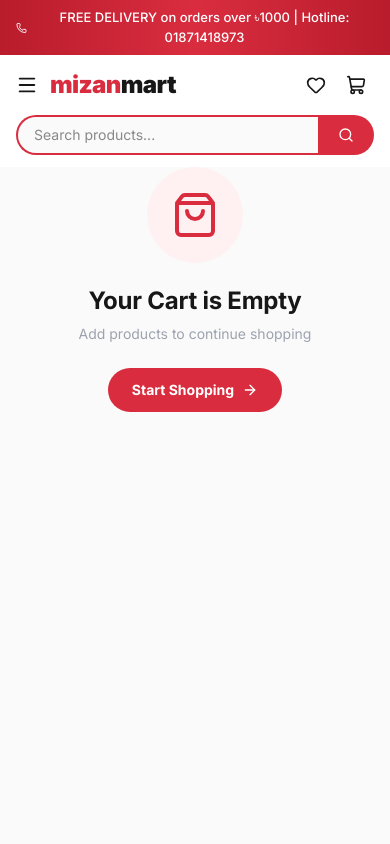
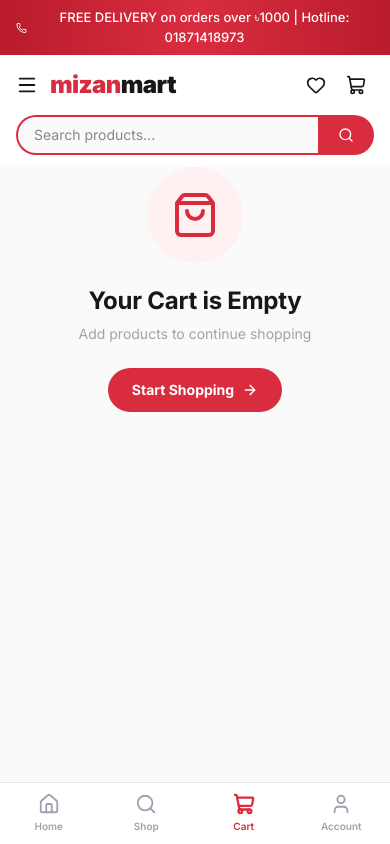
Before and after one commit to mizangitbuh/mizanmart, a Next.js app: page /cart in a window 390 px wide. Shown: the top 844 px of the page. Built offline with nearby package versions, Linux system fonts and the light colour scheme.

Commit message:
Phase 8: Mobile polish - bottom nav, responsive fixes, reusable modal

```diff
--- a/src/app/(public)/layout.tsx
+++ b/src/app/(public)/layout.tsx
@@ -1,12 +1,14 @@
 import { Navbar } from '@/components/layout/Navbar'
 import { Footer } from '@/components/layout/Footer'
+import { MobileBottomNav } from '@/components/layout/MobileBottomNav'
 
 export default function PublicLayout({ children }: { children: React.ReactNode }) {
   return (
-    <div className="min-h-screen flex flex-col bg-gray-50 dark:bg-gray-950">
+    <div className="min-h-screen flex flex-col" style={{ background: 'var(--color-background)' }}>
       <Navbar />
-      <main className="flex-1">{children}</main>
+      <main className="flex-1 pb-16 md:pb-0">{children}</main>
       <Footer />
+      <MobileBottomNav />
     </div>
   )
 }
--- /dev/null
+++ b/src/components/layout/MobileBottomNav.tsx
@@ -0,0 +1,73 @@
+'use client'
+
+import Link from 'next/link'
+import { usePathname } from 'next/navigation'
+import { Home, Search, ShoppingCart, User } from 'lucide-react'
+import { useCartStore } from '@/stores/cart'
+
+const navItems = [
+  { href: '/', label: 'Home', icon: Home },
+  { href: '/products', label: 'Shop', icon: Search },
+  { href: '/cart', label: 'Cart', icon: ShoppingCart },
+  { href: '/account', label: 'Account', icon: User },
+]
+
+export function MobileBottomNav() {
+  const pathname = usePathname()
+  const itemCount = useCartStore((state) =>
+    state.items.reduce((s, i) => s + i.quantity, 0)
+  )
+
+  const isActive = (href: string) => {
+    if (href === '/') return pathname === '/'
+    return pathname.startsWith(href)
+  }
+
+  return (
+    <nav
+      className="fixed bottom-0 left-0 right-0 z-40 md:hidden"
+      style={{
+        background: 'var(--color-surface)',
+        borderTop: '1px solid var(--color-border)',
+        paddingBottom: 'env(safe-area-inset-bottom)',
+      }}
+    >
+      <div className="grid grid-cols-4">
+        {navItems.map((item) => {
+          const Icon = item.icon
+          const active = isActive(item.href)
+          const isCart = item.href === '/cart'
+
+          return (
+            <Link
+              key={item.href}
+              href={item.href}
+              className="flex flex-col items-center justify-center gap-1 py-2.5 transition-colors relative"
+              style={{
+                color: active ? 'var(--color-primary)' : 'var(--color-text-muted)',
+              }}
+            >
+              <div className="relative">
+                <Icon size={22} strokeWidth={active ? 2.5 : 2} />
+                {isCart && itemCount > 0 && (
+                  <span
+                    className="absolute -top-1.5 -right-2 min-w-[18px] h-[18px] px-1 rounded-full flex items-center justify-center text-white text-[10px] font-bold"
+                    style={{ background: 'var(--color-primary)' }}
+                  >
+                    {itemCount > 99 ? '99+' : itemCount}
+                  </span>
+                )}
+              </div>
+              <span
+                className="text-[10px] font-semibold"
+                style={{ color: active ? 'var(--color-primary)' : 'var(--color-text-muted)' }}
+              >
+                {item.label}
+              </span>
+            </Link>
+          )
+        })}
+      </div>
+    </nav>
+  )
+}
--- /dev/null
+++ b/src/components/ui/Modal.tsx
@@ -0,0 +1,89 @@
+'use client'
+
+import { X } from 'lucide-react'
+import { useEffect } from 'react'
+
+interface Props {
+  isOpen: boolean
+  onClose: () => void
+  title?: string
+  children: React.ReactNode
+  maxWidth?: 'sm' | 'md' | 'lg' | 'xl' | '2xl'
+  fullScreenMobile?: boolean
+}
+
+const widthClasses = {
+  sm: 'max-w-sm',
+  md: 'max-w-md',
+  lg: 'max-w-lg',
+  xl: 'max-w-xl',
+  '2xl': 'max-w-2xl',
+}
+
+export function Modal({
+  isOpen,
+  onClose,
+  title,
+  children,
+  maxWidth = 'md',
+  fullScreenMobile = false,
+}: Props) {
+  // Esc key to close
+  useEffect(() => {
+    const handleKey = (e: KeyboardEvent) => {
+      if (e.key === 'Escape' && isOpen) onClose()
+    }
+    document.addEventListener('keydown', handleKey)
+    return () => document.removeEventListener('keydown', handleKey)
+  }, [isOpen, onClose])
+
+  // Prevent body scroll when open
+  useEffect(() => {
+    if (isOpen) {
+      document.body.style.overflow = 'hidden'
+    } else {
+      document.body.style.overflow = ''
+    }
+    return () => {
+      document.body.style.overflow = ''
+    }
+  }, [isOpen])
+
+  if (!isOpen) return null
+
+  return (
+    <div
+      className="fixed inset-0 z-50 flex items-center justify-center p-4 md:p-6"
+      style={{ background: 'rgba(0,0,0,0.6)' }}
+      onClick={onClose}
+    >
+      <div
+        className={`w-full ${widthClasses[maxWidth]} rounded-[var(--radius-lg)] border overflow-hidden ${
+          fullScreenMobile ? 'max-h-full md:max-h-[85vh]' : 'max-h-[90vh]'
+        } flex flex-col`}
+        style={{ background: 'var(--color-surface)', borderColor: 'var(--color-border)' }}
+        onClick={(e) => e.stopPropagation()}
+      >
+        {title && (
+          <div
+            className="flex items-center justify-between p-4 md:p-5 border-b flex-shrink-0"
+            style={{ borderColor: 'var(--color-border)' }}
+          >
+            <h2 className="font-black text-base md:text-lg" style={{ color: 'var(--color-text)' }}>
+              {title}
+            </h2>
+            <button
+              onClick={onClose}
+              className="p-1.5 rounded-[var(--radius-md)] hover:bg-[var(--color-surface-hover)]"
+              style={{ color: 'var(--color-text-muted)' }}
+              aria-label="Close"
+            >
+              <X size={18} />
+            </button>
+          </div>
+        )}
+        <div className="flex-1 overflow-y-auto">{children}</div>
+      </div>
+    </div>
+  )
+}
```
